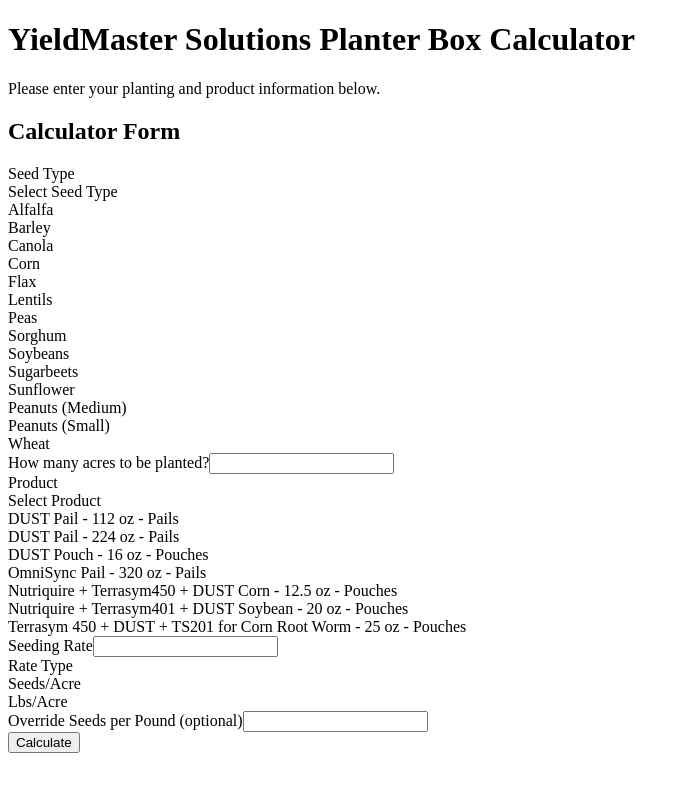
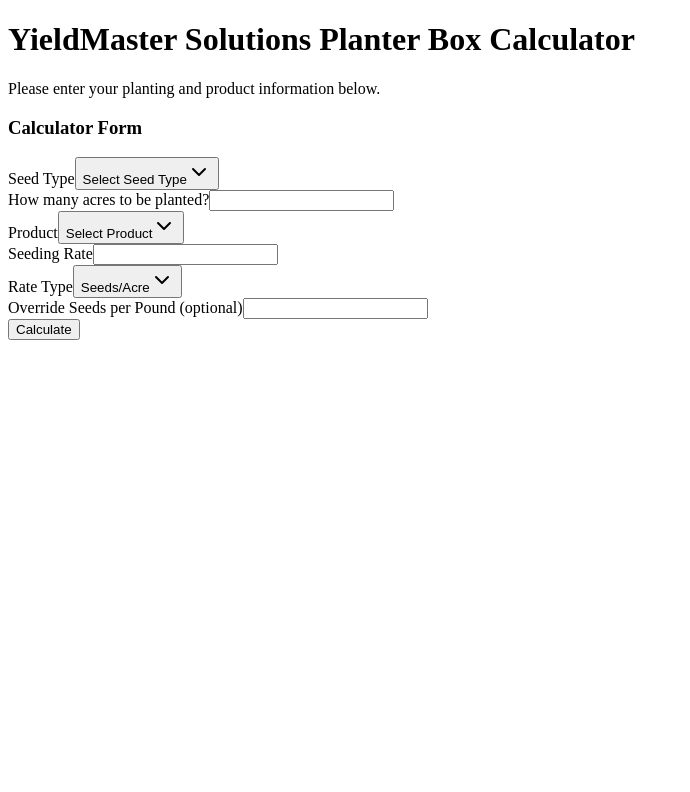
Before and after one commit to docjbailey1971/YMS_Planter_Box_Calculator, a Next.js app: page / in a window 1280 px wide. Shown: the top 792 px of the page, without its empty margins (0-690 px from the left). Built offline with nearby package versions, Linux system fonts and the light colour scheme.

Commit message:
Add ShadCN UI components and updated YieldMaster calculator

```diff
--- a/components/ui/button.tsx
+++ b/components/ui/button.tsx
@@ -1,16 +1,52 @@
-import * as React from "react";
-import { cn } from "../../lib/utils";
+import * as React from "react"
+import { Slot } from "@radix-ui/react-slot"
+import { cva, type VariantProps } from "class-variance-authority"
+import { cn } from "@/lib/utils"
 
-export interface ButtonProps extends React.ButtonHTMLAttributes<HTMLButtonElement> {}
+const buttonVariants = cva(
+  "inline-flex items-center justify-center rounded-md text-sm font-medium transition-colors focus-visible:outline-none focus-visible:ring-2 focus-visible:ring-ring focus-visible:ring-offset-2 disabled:pointer-events-none disabled:opacity-50 ring-offset-background",
+  {
+    variants: {
+      variant: {
+        default: "bg-primary text-primary-foreground hover:bg-primary/90",
+        destructive: "bg-destructive text-destructive-foreground hover:bg-destructive/90",
+        outline: "border border-input bg-background hover:bg-accent hover:text-accent-foreground",
+        secondary: "bg-secondary text-secondary-foreground hover:bg-secondary/80",
+        ghost: "hover:bg-accent hover:text-accent-foreground",
+        link: "text-primary underline-offset-4 hover:underline",
+      },
+      size: {
+        default: "h-10 px-4 py-2",
+        sm: "h-9 rounded-md px-3",
+        lg: "h-11 rounded-md px-8",
+        icon: "h-10 w-10",
+      },
+    },
+    defaultVariants: {
+      variant: "default",
+      size: "default",
+    },
+  }
+)
 
-export const Button = React.forwardRef<HTMLButtonElement, ButtonProps>(
-  ({ className, ...props }, ref) => (
-    <button
-      ref={ref}
-      className={cn("px-4 py-2 bg-green-600 text-white rounded hover:bg-green-700", className)}
-      {...props}
-    />
-  )
-);
+export interface ButtonProps
+  extends React.ButtonHTMLAttributes<HTMLButtonElement>,
+    VariantProps<typeof buttonVariants> {
+  asChild?: boolean
+}
 
-Button.displayName = "Button";
+const Button = React.forwardRef<HTMLButtonElement, ButtonProps>(
+  ({ className, variant, size, asChild = false, ...props }, ref) => {
+    const Comp = asChild ? Slot : "button"
+    return (
+      <Comp
+        className={cn(buttonVariants({ variant, size, className }))}
+        ref={ref}
+        {...props}
+      />
+    )
+  }
+)
+Button.displayName = "Button"
+
+export { Button, buttonVariants }
--- a/components/ui/card.tsx
+++ b/components/ui/card.tsx
@@ -1,18 +1,48 @@
-import * as React from "react";
-import { cn } from "../../lib/utils";
+import * as React from "react"
+import { cn } from "@/lib/utils"
 
-export function Card({ className, ...props }: React.HTMLAttributes<HTMLDivElement>) {
-  return <div className={cn("rounded-lg border bg-white text-black shadow-sm", className)} {...props} />;
-}
+const Card = React.forwardRef<
+  HTMLDivElement,
+  React.HTMLAttributes<HTMLDivElement>
+>(({ className, ...props }, ref) => (
+  <div
+    ref={ref}
+    className={cn("rounded-xl border bg-card text-card-foreground shadow", className)}
+    {...props}
+  />
+))
+Card.displayName = "Card"
 
-export function CardHeader({ className, ...props }: React.HTMLAttributes<HTMLDivElement>) {
-  return <div className={cn("border-b px-4 py-2 font-bold", className)} {...props} />;
-}
+const CardHeader = React.forwardRef<
+  HTMLDivElement,
+  React.HTMLAttributes<HTMLDivElement>
+>(({ className, ...props }, ref) => (
+  <div
+    ref={ref}
+    className={cn("flex flex-col space-y-1.5 p-6", className)}
+    {...props}
+  />
+))
+CardHeader.displayName = "CardHeader"
 
-export function CardTitle({ className, ...props }: React.HTMLAttributes<HTMLParagraphElement>) {
-  return <h2 className={cn("text-lg font-semibold", className)} {...props} />;
-}
+const CardTitle = React.forwardRef<
+  HTMLParagraphElement,
+  React.HTMLAttributes<HTMLHeadingElement>
+>(({ className, ...props }, ref) => (
+  <h3
+    ref={ref}
+    className={cn("text-lg font-semibold leading-none tracking-tight", className)}
+    {...props}
+  />
+))
+CardTitle.displayName = "CardTitle"
 
-export function CardContent({ className, ...props }: React.HTMLAttributes<HTMLDivElement>) {
-  return <div className={cn("p-4", className)} {...props} />;
-}
+const CardContent = React.forwardRef<
+  HTMLDivElement,
+  React.HTMLAttributes<HTMLDivElement>
+>(({ className, ...props }, ref) => (
+  <div ref={ref} className={cn("p-6 pt-0", className)} {...props} />
+))
+CardContent.displayName = "CardContent"
+
+export { Card, CardHeader, CardTitle, CardContent }
--- a/components/ui/input.tsx
+++ b/components/ui/input.tsx
@@ -1,16 +1,21 @@
-import * as React from "react";
-import { cn } from "../../lib/utils";
+import * as React from "react"
+import { cn } from "@/lib/utils"
 
 export interface InputProps extends React.InputHTMLAttributes<HTMLInputElement> {}
 
-export const Input = React.forwardRef<HTMLInputElement, InputProps>(
-  ({ className, ...props }, ref) => (
+const Input = React.forwardRef<HTMLInputElement, InputProps>(({ className, type, ...props }, ref) => {
+  return (
     <input
+      type={type}
+      className={cn(
+        "flex h-10 w-full rounded-md border border-input bg-background px-3 py-2 text-sm ring-offset-background focus-visible:outline-none focus-visible:ring-2 focus-visible:ring-ring focus-visible:ring-offset-2 disabled:cursor-not-allowed disabled:opacity-50",
+        className
+      )}
       ref={ref}
-      className={cn("w-full px-3 py-2 border border-gray-300 rounded focus:outline-none", className)}
       {...props}
     />
   )
-);
+})
+Input.displayName = "Input"
 
-Input.displayName = "Input";
+export { Input }
--- a/components/ui/select.tsx
+++ b/components/ui/select.tsx
@@ -1,20 +1,119 @@
-import * as React from "react";
-import { cn } from "../../lib/utils";
+"use client"
 
-export const Select = ({ children }: { children: React.ReactNode }) => <div>{children}</div>;
+import * as React from "react"
+import * as SelectPrimitive from "@radix-ui/react-select"
+import { Check, ChevronDown, ChevronUp } from "lucide-react"
+import { cn } from "@/lib/utils"
 
-export const SelectTrigger = ({ children }: { children: React.ReactNode }) => (
-  <div className="w-full border border-gray-300 rounded p-2">{children}</div>
-);
+const Select = SelectPrimitive.Root
+const SelectGroup = SelectPrimitive.Group
 
-export const SelectContent = ({ children }: { children: React.ReactNode }) => (
-  <div className="bg-white shadow border mt-1">{children}</div>
-);
+const SelectValue = SelectPrimitive.Value
 
-export const SelectItem = ({ value, children }: { value: string; children: React.ReactNode }) => (
-  <div className="p-2 hover:bg-gray-100 cursor-pointer" data-value={value}>{children}</div>
-);
+const SelectTrigger = React.forwardRef<
+  React.ElementRef<typeof SelectPrimitive.Trigger>,
+  React.ComponentPropsWithoutRef<typeof SelectPrimitive.Trigger>
+>(({ className, children, ...props }, ref) => (
+  <SelectPrimitive.Trigger
+    ref={ref}
+    className={cn(
+      "flex h-10 w-full items-center justify-between rounded-md border border-input bg-background px-3 py-2 text-sm ring-offset-background placeholder:text-muted-foreground focus:outline-none focus:ring-2 focus:ring-ring focus:ring-offset-2 disabled:cursor-not-allowed disabled:opacity-50",
+      className
+    )}
+    {...props}
+  >
+    {children}
+    <SelectPrimitive.Icon asChild>
+      <ChevronDown className="h-4 w-4 opacity-50" />
+    </SelectPrimitive.Icon>
+  </SelectPrimitive.Trigger>
+))
+SelectTrigger.displayName = SelectPrimitive.Trigger.displayName
 
-export const SelectValue = ({ placeholder }: { placeholder: string }) => (
-  <span className="text-gray-600">{placeholder}</span>
-);
+const SelectContent = React.forwardRef<
+  React.ElementRef<typeof SelectPrimitive.Content>,
+  React.ComponentPropsWithoutRef<typeof SelectPrimitive.Content>
+>(({ className, children, position = "popper", ...props }, ref) => (
+  <SelectPrimitive.Portal>
+    <SelectPrimitive.Content
+      ref={ref}
+      className={cn(
+        "relative z-50 min-w-[8rem] overflow-hidden rounded-md border bg-popover text-popover-foreground shadow-md animate-in fade-in-80",
+        position === "popper" &&
+          "translate-y-1 border bg-popover text-popover-foreground shadow-md",
+        className
+      )}
+      position={position}
+      {...props}
+    >
+      <SelectPrimitive.Viewport
+        className={cn(
+          "p-1",
+          position === "popper" &&
+            "h-[var(--radix-select-trigger-height)] w-full min-w-[var(--radix-select-trigger-width)]"
+        )}
+      >
+        {children}
+      </SelectPrimitive.Viewport>
+    </SelectPrimitive.Content>
+  </SelectPrimitive.Portal>
+))
+SelectContent.displayName = SelectPrimitive.Content.displayName
+
+const SelectLabel = React.forwardRef<
+  React.ElementRef<typeof SelectPrimitive.Label>,
+  React.ComponentPropsWithoutRef<typeof SelectPrimitive.Label>
+>(({ className, ...props }, ref) => (
+  <SelectPrimitive.Label
+    ref={ref}
+    className={cn("py-1.5 pl-8 pr-2 text-sm font-semibold", className)}
+    {...props}
+  />
+))
+SelectLabel.displayName = SelectPrimitive.Label.displayName
+
+const SelectItem = React.forwardRef<
+  React.ElementRef<typeof SelectPrimitive.Item>,
+  React.ComponentPropsWithoutRef<typeof SelectPrimitive.Item>
+>(({ className, children, ...props }, ref) => (
+  <SelectPrimitive.Item
+    ref={ref}
+    className={cn(
+      "relative flex w-full cursor-default select-none items-center rounded-sm py-1.5 pl-8 pr-2 text-sm outline-none focus:bg-accent focus:text-accent-foreground data-[disabled]:pointer-events-none data-[disabled]:opacity-50",
+      className
+    )}
+    {...props}
+  >
+    <span className="absolute left-2 flex h-3.5 w-3.5 items-center justify-center">
+      <SelectPrimitive.ItemIndicator>
+        <Check className="h-4 w-4" />
+      </SelectPrimitive.ItemIndicator>
+    </span>
+
+    <SelectPrimitive.ItemText>{children}</SelectPrimitive.ItemText>
+  </SelectPrimitive.Item>
+))
+SelectItem.displayName = SelectPrimitive.Item.displayName
+
+const SelectSeparator = React.forwardRef<
+  React.ElementRef<typeof SelectPrimitive.Separator>,
+  React.ComponentPropsWithoutRef<typeof SelectPrimitive.Separator>
+>(({ className, ...props }, ref) => (
+  <SelectPrimitive.Separator
+    ref={ref}
+    className={cn("my-1 h-px bg-muted", className)}
+    {...props}
+  />
+))
+SelectSeparator.displayName = SelectPrimitive.Separator.displayName
+
+export {
+  Select,
+  SelectGroup,
+  SelectValue,
+  SelectTrigger,
+  SelectContent,
+  SelectLabel,
+  SelectItem,
+  SelectSeparator,
+}
--- a/lib/utils.ts
+++ b/lib/utils.ts
@@ -1,3 +1,6 @@
-export function cn(...classes: (string | false | null | undefined)[]): string {
-  return classes.filter(Boolean).join(" ");
+import { type ClassValue, clsx } from "clsx"
+import { twMerge } from "tailwind-merge"
+
+export function cn(...inputs: ClassValue[]) {
+  return twMerge(clsx(inputs))
 }
```
Also changed, not shown: package.json (+6 -1 lines), lib/utils.txt, 1 other file (tests, documents, lock files or other folders).
